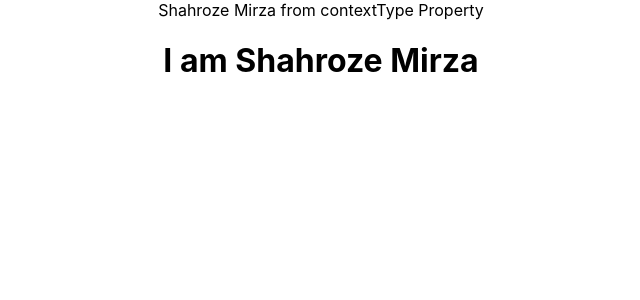
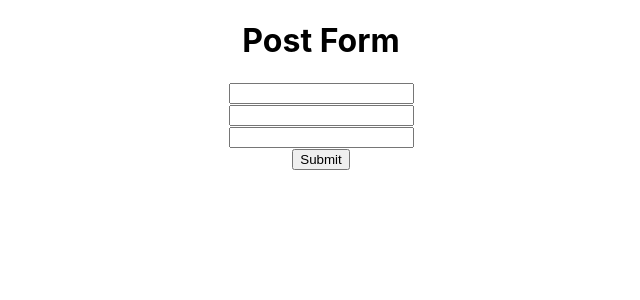
Before and after one commit to ShahrozeMirza/ReactJS, a React (Create React App) app in the folder React Tutorials/: page / in a window 1280 px wide. Shown: the top 300 px of the page, without its empty margins (319-959 px from the left). Built offline with nearby package versions, Linux system fonts and the light colour scheme.

Commit message:
React without Hooks
Completed React but without Hooks.

```diff
--- a/React Tutorials/package.json
+++ b/React Tutorials/package.json
@@ -6,6 +6,7 @@
     "@testing-library/jest-dom": "^4.2.4",
     "@testing-library/react": "^9.5.0",
     "@testing-library/user-event": "^7.2.1",
+    "axios": "^0.19.2",
     "react": "^16.13.1",
     "react-dom": "^16.13.1",
     "react-scripts": "^3.4.3"
--- a/React Tutorials/src/App.js
+++ b/React Tutorials/src/App.js
@@ -38,6 +38,8 @@ import RenderPropUser from './components/RenderPropUser';
 import CounterRenderProp from './components/CounterRenderProp';
 import TopLevel from './components/TopLevel';
 import { UserProvider } from './components/UserContext';
+import GetReq from './components/GetReq';
+import PostReq from './components/PostReq';
 
 
 function App() {
@@ -132,10 +134,19 @@ function App() {
        {/* Render Props End  */}
 
        {/* Step 2. Wrap the top level component with the user provider  component and pass the value there in the value attribute in the Provider Component. If there is no Provider Component the default value will be used and displayed, The default value is set in the React.createContext() method.  */}
-
+{/*
        <UserProvider value="Shahroze Mirza">
           <TopLevel/>
-       </UserProvider>
+       </UserProvider> */}
+
+       {/* React and HTTP  */}
+       {/* GET Method  */}
+       {/* React does not has it's own methods for HTTP requests as it is for UI building only. React only renders the UI using props and states. So to use the data from the server we have to get the data into our components state or props.  We use a library for HTTP requests in React as react does not has its own HTTP request methods. We are using Axion library to make HTTP requests. */}
+       {/* <GetReq/> */}
+
+       {/* POST Method  */}
+       {/* Posting the data is also similar to ajax */}
+       <PostReq/>
 
     </div>
   );
--- /dev/null
+++ b/React Tutorials/src/components/GetReq.js
@@ -0,0 +1,63 @@
+import React, {Component} from 'react'
+import Axios from 'axios'
+
+
+class GetReq extends Component{
+
+    constructor(props) {
+     //a) The control first comes in the constructor.
+      super(props)
+      //3) We set an initial state where the response will be stored.
+      this.state = {
+         posts: [],
+         errorMsg: ''
+      }
+    }
+
+    //The perfect place to make HTTP requests in react component is the 'componentDidMout()' lifecycle method. It is only executed when the component is mounted in its life. We place the HTTP logic inside it.
+    //1) Install the Axion library with npm. 2) Attach the get() property/method with the Axion library. Axion is a promised based library. So, we attach .then() and .catch() methods.
+
+    componentDidMount(){
+        //c) The control then comes in the componentDidMount method and after the response is received goes back to the render() method.
+        Axios.get('https://jsonplaceholder.typicode.com/users')
+        .then(response => {
+            this.setState({
+                //4) After we receive the response, we change the state of the state property. As the state changes so the component will re-render.
+                //d) Then after the response is received the controller comes back and displays the data.
+                posts: response.data
+            })
+        })
+        .catch(error => {
+            this.setState({
+                //4) We can also choose what errort to display(same procedure as the 'response')
+                errorMsg: 'Failed to get data'
+            })
+        })
+    }
+
+
+    render(){
+        //5) Destructure the 'state' property
+
+        const {posts, errorMsg} = this.state
+        console.log(posts)
+        //b) The control then comes in the render method and sees the list is empty because the response is not received yet.
+        return(
+        <div>
+            <h1>List of posts:</h1>
+            {
+                //6) Display the what is needed in the JSX with the help of map() method.
+                posts.length ?
+            posts.map(post => <h3 key={post.id}>{post.name}</h3>) :
+            null
+            }
+            {
+                //6) Display error if something is wrong
+                errorMsg ? <h3>{errorMsg}</h3> : null
+            }
+        </div>
+        )
+    }
+}
+
+export default GetReq
--- /dev/null
+++ b/React Tutorials/src/components/PostReq.js
@@ -0,0 +1,66 @@
+import React, { Component } from 'react'
+import Axios from 'axios'
+
+class PostReq extends Component {
+
+  constructor(props) {
+    super(props)
+   //2) Set the initial state of the properties to which you want to send the data
+    this.state = {
+       name:'',
+       username: '',
+       email:''
+    }
+  }
+
+  changeHandler = (e) => {
+      this.setState({
+          [e.target.name] : e.target.value
+      })
+  }
+
+  submitData = (e) =>{
+       //6.) The post method will be written here as we will send the data using post method on form submission. The post method takes 2 parameters, first is the 'url' and the second parameter is the data which in our case is 'this.state'. After the request is completed the response or error is received.
+      e.preventDefault();
+      console.log(this.state)
+      Axios.post('https://jsonplaceholder.typicode.com/users',this.state)
+      .then(response => {
+          console.log(response)
+      })
+      .catch(error =>{
+          console.log(error)
+      })
+  }
+
+
+  render() {
+
+    const {name,username,email} = this.state
+    //1.) Create a form and assign the name attribute according to the data.
+
+    return (
+         //3.) Add a value attribute and assign the value which will be set in the setState method i.e bind the values.
+          //4.) add an onChange event handler to detect change in the input field. The new value will be set in the onChange event handler. In the handlerMethod setState will wwe use to change the states and assign new values as key:value pairs.
+           //5.) Create a submit button and on the form assign an onSubmit handler. The post method will be written on that handler because we will post the data on submission.
+      <div>
+        <h1>Post Form</h1>
+        <form onSubmit={this.submitData}>
+        <div>
+            <input type="text" name="name" value={name} onChange={this.changeHandler} />
+        </div>
+        <div>
+            <input type="text" name="username" value={username} onChange={this.changeHandler} />
+        </div>
+        <div>
+            <input type="email" name="email" value={email} onChange={this.changeHandler} />
+        </div>
+        <div>
+            <button type="submit">Submit</button>
+        </div>
+        </form>
+      </div>
+    )
+  }
+}
+
+export default PostReq
```
Also changed, not shown: 1 other file (tests, documents, lock files or other folders).
